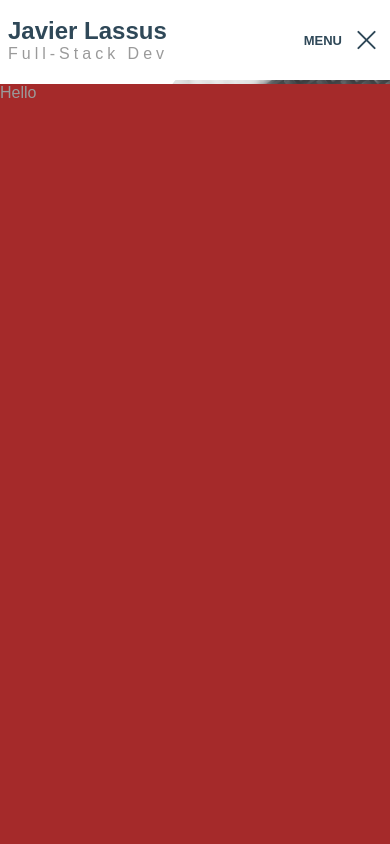
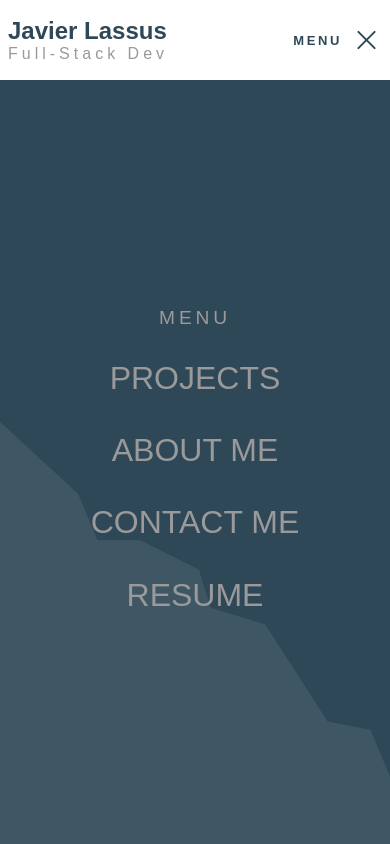
Before and after one commit to javierlassus/portfolio, a React (Create React App) app: page / in a window 390 px wide. Both pictures are taken after a click on the button 366 px from the left and 40 px from the top of the page. Shown: the top 844 px of the page. Built offline with nearby package versions, Linux system fonts and the light colour scheme.

Commit message:
Added style and functionality to modal to work with the hamburger menu

```diff
--- a/src/App.scss
+++ b/src/App.scss
@@ -1,5 +1,6 @@
 @import "./partials/colors";
 @import "./partials/fonts";
+@import "./partials/shapes";
 
 *,
 *::before,
@@ -12,6 +13,10 @@
   transition: ease all 1s;
 }
 
+*:focus {
+  outline: none !important;
+}
+
 body {
   min-height: 100vh;
   font-family: sans-serif;
@@ -20,26 +25,8 @@ body {
 
 body::after {
   z-index: -2;
-  position: fixed;
-  content: "";
-  height: 50%;
-  width: 100%;
   background: $shape;
-  bottom: 0;
-  clip-path: polygon(
-    0 0,
-    0 100%,
-    100% 100%,
-    100% 84%,
-    95% 73%,
-    84% 71%,
-    68% 48%,
-    54% 44%,
-    51% 35%,
-    36% 28%,
-    25% 28%,
-    20% 17%
-  );
+  @include shape;
 }
 
 .link {
--- a/src/components/Components.scss
+++ b/src/components/Components.scss
@@ -1,4 +1,5 @@
 @import "../partials/colors";
+@import "../partials/shapes";
 
 //NAVBAR
 
@@ -31,6 +32,7 @@
     align-items: center;
 
     &__menu {
+      letter-spacing: 0.2em;
       color: $headers;
       text-transform: uppercase;
       font-size: 13px;
@@ -42,13 +44,47 @@
 //MODAL
 
 .modal {
-  background: brown;
-  position: absolute;
-  z-index: 4;
-  height: 100%;
+  background: $headers;
+  position: fixed;
+  z-index: 2;
+  height: 90.5%;
   width: 100%;
-  top: 10%;
+  top: 9.5%;
   left: 0;
+  display: flex;
+  flex-direction: column;
+  justify-content: center;
+  align-items: center;
+
+  &--menu,
+  &--pages {
+    padding: 0.5rem 1rem;
+    margin: 0.3em 0;
+  }
+
+  &--menu {
+    letter-spacing: 0.2em;
+    font-size: 1.2em;
+  }
+
+  &--pages {
+    font-size: 2em;
+
+    &:hover,
+    &:focus {
+      color: $main-bg;
+    }
+  }
+
+  &::after {
+    z-index: -1;
+    background: $secundary-shape;
+    @include shape;
+  }
+
+  .active {
+    color: $main-bg;
+  }
 }
 
 //SOCIAL ICONS
@@ -101,8 +137,6 @@
 
   &--img {
     margin-top: 0.2rem;
-    // width: 30px;
-    // height: 30px;
   }
 }
 
--- a/src/components/pages/Modal.jsx
+++ b/src/components/pages/Modal.jsx
@@ -1,20 +1,27 @@
 import React from "react";
+import { Link } from "react-router-dom";
+import { Link as Scroll } from "react-scroll";
 import "../Components.scss";
 
-export default function Modal({ modal, setModal }) {
-  //TO CLOSE MODAL BY THE X
-  //   const handleClick = (e) => {
-  //     if (modal !== e.target) {
-  //       setModal(false);
-  //     }
-  //   };
-
+export default function Modal({ modal }) {
   return (
     <>
       {modal ? (
-        <div className="modal">
-          <p>Hello</p>
-        </div>
+        <nav className="modal">
+          <p className="modal--menu">MENU</p>
+          <Link className="link" activeClassName="active" to="/">
+            <p className="modal--pages">PROJECTS</p>
+          </Link>
+          <Link className="link" activeClassName="active" to="/about">
+            <p className="modal--pages">ABOUT ME</p>
+          </Link>
+          <Link className="link" activeClassName="active" to="/contact">
+            <p className="modal--pages">CONTACT ME</p>
+          </Link>
+          <Link className="link" activeClassName="active" to="/resume">
+            <p className="modal--pages">RESUME</p>
+          </Link>
+        </nav>
       ) : null}
     </>
   );
--- a/src/partials/_colors.scss
+++ b/src/partials/_colors.scss
@@ -1,10 +1,11 @@
 $main-bg: #ffffff;
 $shape: #efefef5c;
+$secundary-shape: #efefef16;
 $headers: #2f4858;
 $secundary-text: #9a9a9a;
 $btn-bg: #e8e8e899;
 $btn-hover: #2f4858;
 @mixin nav {
   background: rgba(255, 255, 255, 0.667);
-  backdrop-filter: blur(0.5rem);
+  backdrop-filter: blur(0.3rem);
 }
--- /dev/null
+++ b/src/partials/_shapes.scss
@@ -0,0 +1,21 @@
+@mixin shape {
+  position: fixed;
+  content: "";
+  height: 50%;
+  width: 100%;
+  bottom: 0;
+  clip-path: polygon(
+    0 0,
+    0 100%,
+    100% 100%,
+    100% 84%,
+    95% 73%,
+    84% 71%,
+    68% 48%,
+    54% 44%,
+    51% 35%,
+    36% 28%,
+    25% 28%,
+    20% 17%
+  );
+}
```
